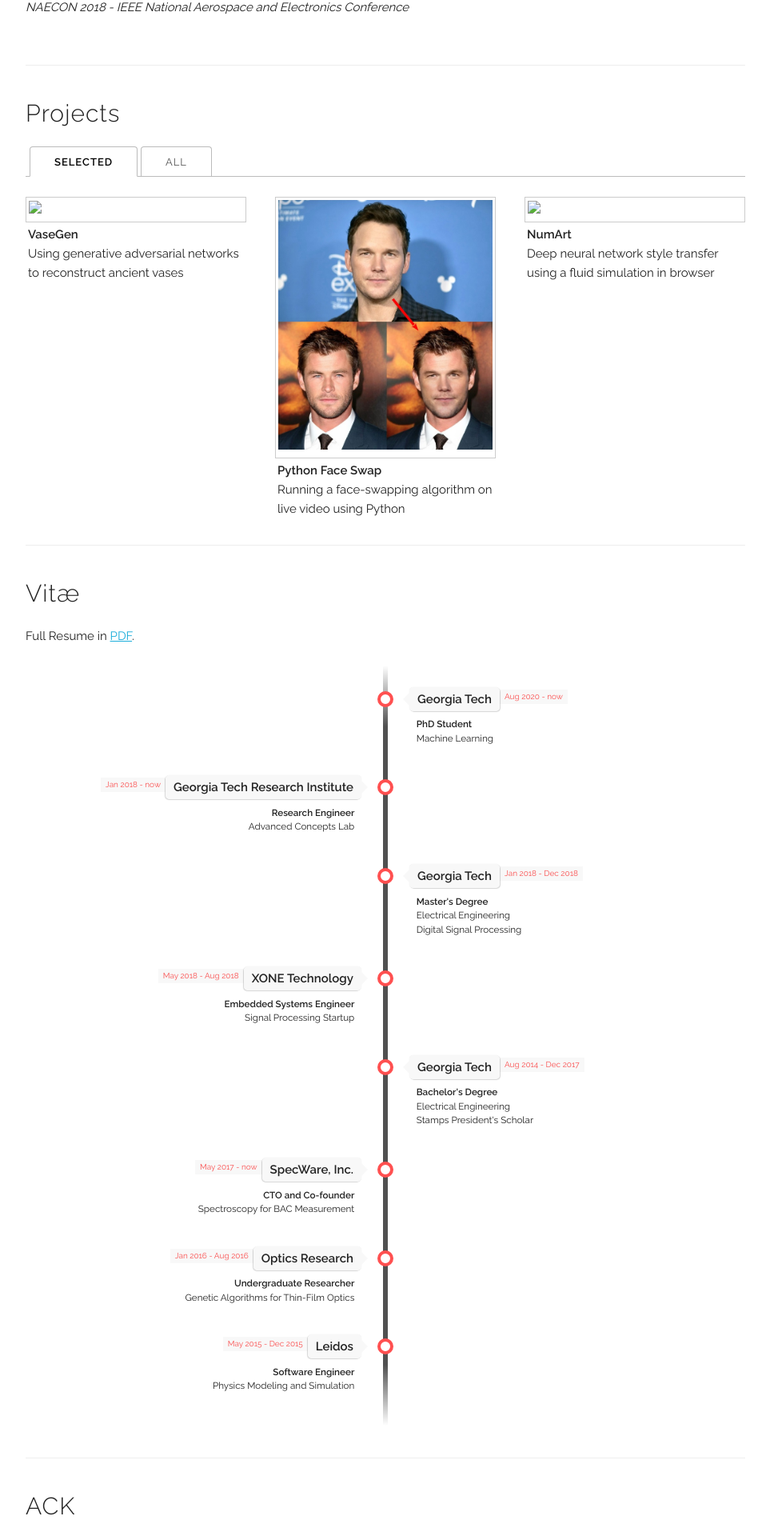
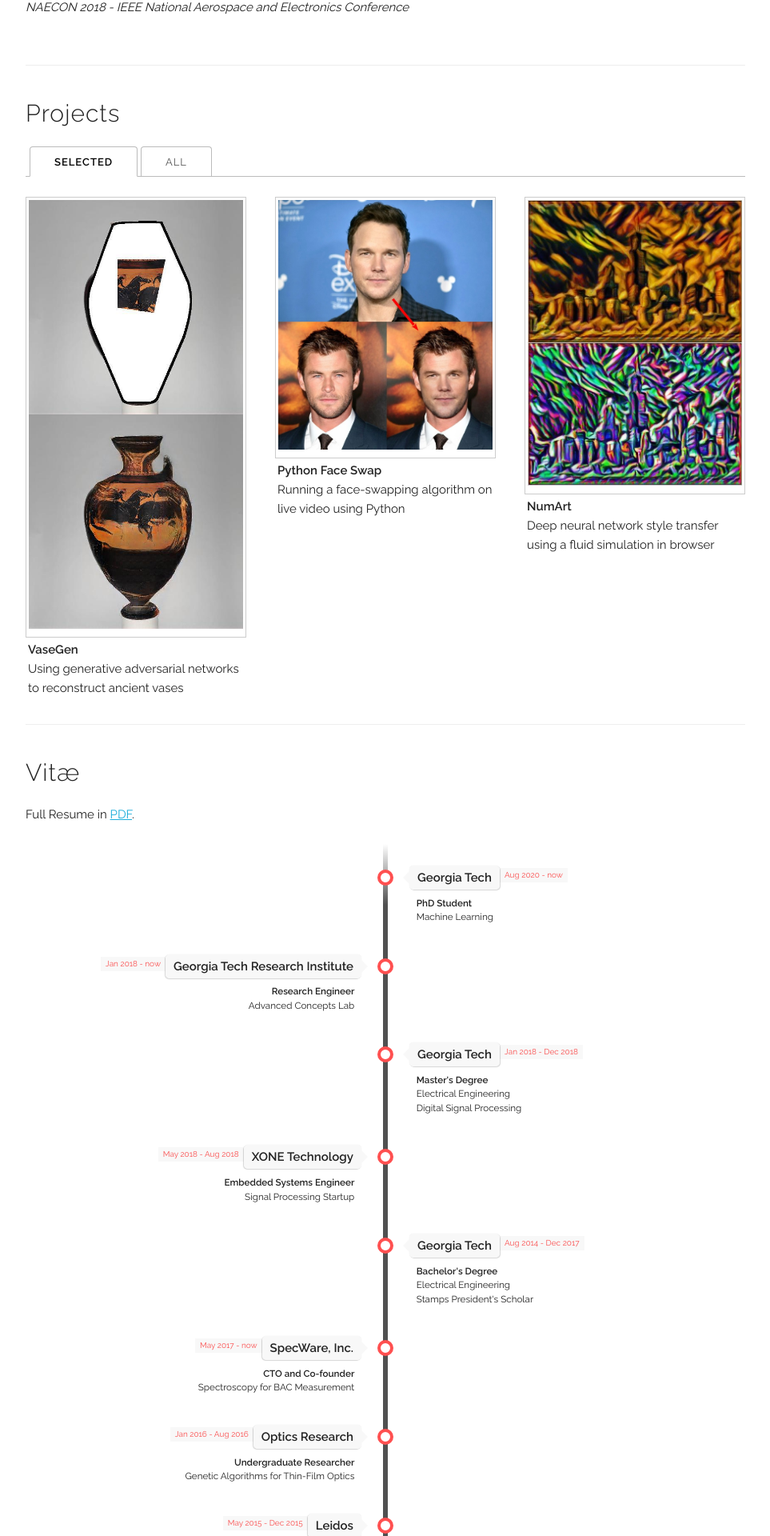
Before and after one commit to alexsaadfalcon/alexsaadfalcon.github.io, a Jekyll site: the page built from index.html, in a window 1280 px wide. Shown: the part 1057-2977 px from the top of the page at 80% size, without its empty margins (158-1121 px from the left). Built offline with Jekyll 4.4.1, drawn with Linux system fonts in a browser that asks for light colours; some web fonts are replaced.

Commit message:
Added relevant files

```diff
--- a/_data/projects.yaml
+++ b/_data/projects.yaml
@@ -1,7 +1,7 @@
 projects:
   - title: "VaseGen"
     subtitle: "Using generative adversarial networks to reconstruct ancient vases"
-    thumbnail: "assets/projects/2020_vasegen/thumbnail.png"
+    thumbnail: "assets/projects/2020_vasegen/thumbnail.jpg"
     url: "https://github.com/alexsaadfalcon/vasegen/"
     selected: y
   - title: "Python Face Swap"
```
Also changed, not shown: assets/projects/2020_numart/thumbnail.jpg (added), assets/projects/2020_vasegen/thumbnail.jpg (added).
